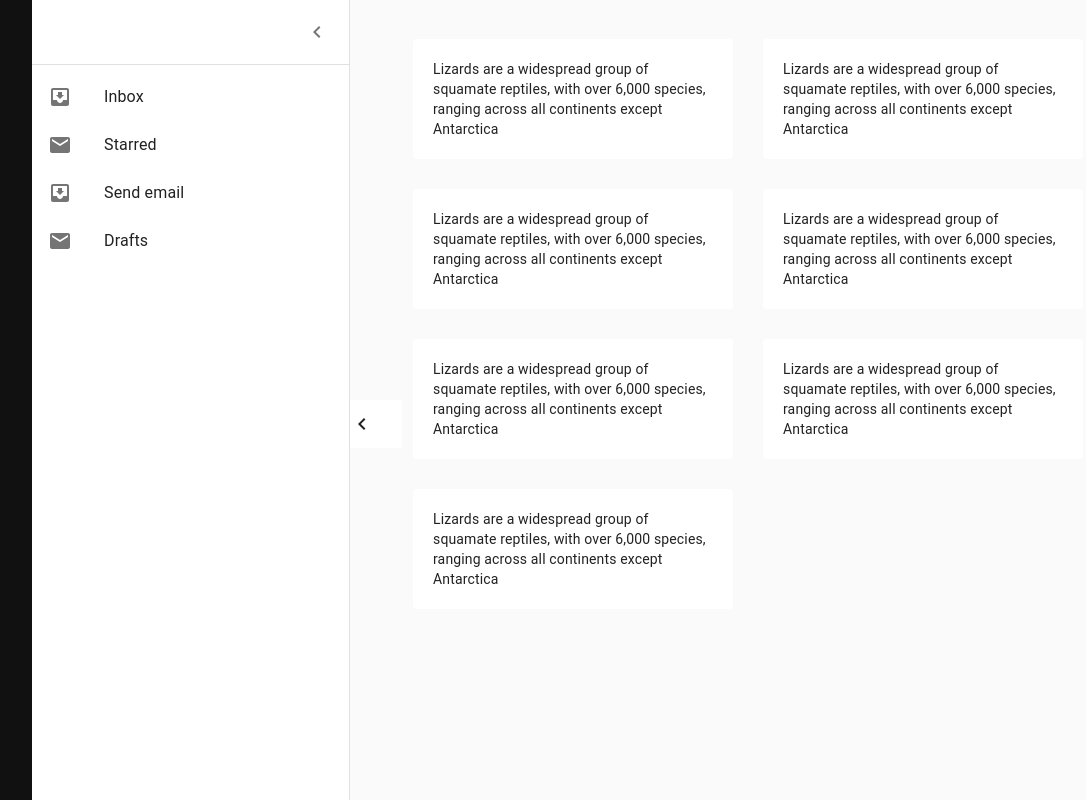
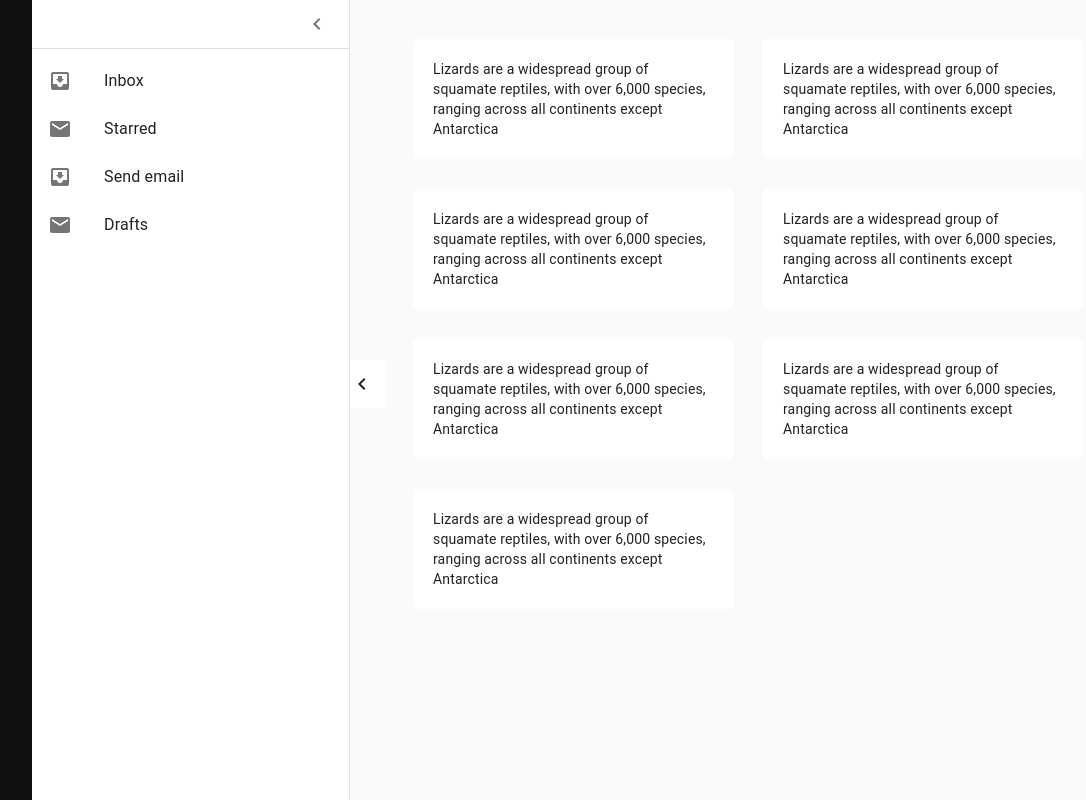
Before and after one commit to keh7264/next-carta, a Next.js app: page / in a window 1280 px wide. Shown: the whole page, without its empty margins (32-1118 px from the left). Built offline with nearby package versions, Linux system fonts and the light colour scheme.

Commit message:
material-ui makeStyles -> styled components로 변경

```diff
--- a/package.json
+++ b/package.json
@@ -8,7 +8,7 @@
     "start": "next start"
   },
   "dependencies": {
-    "@material-ui/core": "^4.10.2",
+    "@material-ui/core": "^4.11.0",
     "@material-ui/icons": "^4.9.1",
     "@types/styled-components": "^5.1.0",
     "axios": "^0.19.2",
@@ -30,7 +30,7 @@
     "@typescript-eslint/eslint-plugin": "^3.6.0",
     "@typescript-eslint/parser": "^3.6.0",
     "babel-eslint": "^10.1.0",
-    "babel-plugin-styled-components": "^1.10.7",
+    "babel-plugin-styled-components": "^1.11.1",
     "eslint": "^7.4.0",
     "eslint-config-airbnb": "^18.2.0",
     "eslint-config-prettier": "^6.11.0",
--- a/pages/_app.tsx
+++ b/pages/_app.tsx
@@ -1,8 +1,21 @@
 import CssBaseline from '@material-ui/core/CssBaseline';
+import {
+  createMuiTheme,
+  ThemeProvider as MuiThemeProvider,
+} from '@material-ui/core/styles';
 import Head from 'next/head';
 import { useEffect } from 'react';
+import { ThemeProvider } from 'styled-components';
 
 export default function MyApp({ Component, pageProps }) {
+  const customTheme = createMuiTheme({
+    palette: {
+      primary: {
+        main: '#3aa0b2',
+      },
+    },
+  });
+
   useEffect(() => {
     // Remove the server-side injected CSS.
     const jssStyles = document.querySelector('#jss-server-side');
@@ -22,7 +35,11 @@ export default function MyApp({ Component, pageProps }) {
       </Head>
       {/* CssBaseline kickstart an elegant, consistent, and simple baseline to build upon. */}
       <CssBaseline />
-      <Component {...pageProps} />
+      <MuiThemeProvider theme={customTheme}>
+        <ThemeProvider theme={customTheme}>
+          <Component {...pageProps} />
+        </ThemeProvider>
+      </MuiThemeProvider>
     </>
   );
 }
--- a/pages/index.tsx
+++ b/pages/index.tsx
@@ -1,124 +1,26 @@
-import clsx from 'clsx';
-import { makeStyles, useTheme } from '@material-ui/core/styles';
+import { Button, Container } from '@material-ui/core';
+import CssBaseline from '@material-ui/core/CssBaseline';
+import Divider from '@material-ui/core/Divider';
 import Drawer from '@material-ui/core/Drawer';
-import CssBaseline from '@material-ui/core/CssBaseline';
-import AppBar from '@material-ui/core/AppBar';
-import Toolbar from '@material-ui/core/Toolbar';
+import IconButton from '@material-ui/core/IconButton';
 import List from '@material-ui/core/List';
-import Typography from '@material-ui/core/Typography';
-import Divider from '@material-ui/core/Divider';
-import IconButton from '@material-ui/core/IconButton';
-import MenuIcon from '@material-ui/icons/Menu';
-import ChevronLeftIcon from '@material-ui/icons/ChevronLeftOutlined';
-import ChevronRightIcon from '@material-ui/icons/ChevronRightOutlined';
 import ListItem from '@material-ui/core/ListItem';
 import ListItemIcon from '@material-ui/core/ListItemIcon';
 import ListItemText from '@material-ui/core/ListItemText';
+import { useTheme } from '@material-ui/core/styles';
+import ChevronLeftIcon from '@material-ui/icons/ChevronLeftOutlined';
+import ChevronRightIcon from '@material-ui/icons/ChevronRightOutlined';
+import MailIcon from '@material-ui/icons/Mail';
 import InboxIcon from '@material-ui/icons/MoveToInbox';
-import MailIcon from '@material-ui/icons/Mail';
+import clsx from 'clsx';
+import Link from 'next/link';
 import { useState } from 'react';
-import { Box, Button, Container, Grid, Paper, Card } from '@material-ui/core';
-
-import Link from 'next/link';
+import styled from 'styled-components';
 
 const drawerWidth = 318;
 const navigationWidth = 64;
 
-const useStyles = makeStyles((theme) => ({
-  root: {
-    left: `${navigationWidth}px`,
-    top: 0,
-    display: 'flex',
-    flex: 1,
-  },
-  appBar: {
-    transition: theme.transitions.create(['margin', 'width'], {
-      easing: theme.transitions.easing.sharp,
-      duration: theme.transitions.duration.leavingScreen,
-    }),
-  },
-  appBarShift: {
-    width: `calc(100% - ${drawerWidth}px - ${navigationWidth}px)`,
-    marginLeft: drawerWidth,
-    transition: theme.transitions.create(['margin', 'width'], {
-      easing: theme.transitions.easing.easeOut,
-      duration: theme.transitions.duration.enteringScreen,
-    }),
-  },
-  menuButton: {
-    marginRight: theme.spacing(2),
-  },
-  hide: {
-    display: 'none',
-  },
-  drawer: {
-    width: drawerWidth,
-    flexShrink: 0,
-    overflow: 'hidden',
-  },
-  drawerOpen: {
-    left: navigationWidth,
-    width: drawerWidth,
-    transition: theme.transitions.create('left', {
-      easing: theme.transitions.easing.sharp,
-      duration: theme.transitions.duration.enteringScreen,
-    }),
-  },
-  drawerClose: {
-    left: navigationWidth - drawerWidth,
-    transition: theme.transitions.create('left', {
-      easing: theme.transitions.easing.sharp,
-      duration: theme.transitions.duration.leavingScreen,
-    }),
-    overflowX: 'hidden',
-    width: drawerWidth,
-  },
-  drawerPaper: {
-    width: drawerWidth,
-    left: `${navigationWidth}px`,
-  },
-  drawerHeader: {
-    display: 'flex',
-    alignItems: 'center',
-    padding: theme.spacing(0, 1),
-    // necessary for content to be below app bar
-    ...theme.mixins.toolbar,
-    justifyContent: 'flex-end',
-  },
-  content: {
-    flexGrow: 1,
-    padding: theme.spacing(3),
-    transition: theme.transitions.create('margin', {
-      easing: theme.transitions.easing.sharp,
-      duration: theme.transitions.duration.leavingScreen,
-    }),
-    marginLeft: -drawerWidth,
-  },
-  contentShift: {
-    transition: theme.transitions.create('margin', {
-      easing: theme.transitions.easing.easeOut,
-      duration: theme.transitions.duration.enteringScreen,
-    }),
-    marginLeft: 0,
-  },
-  drawerPull: {
-    display: 'inline-block',
-    position: 'fixed',
-    left: `${drawerWidth + navigationWidth}px`,
-    top: '50vh',
-    backgroundColor: 'rgb(255, 255, 255)',
-    transition: theme.transitions.create('left', {
-      easing: theme.transitions.easing.easeOut,
-      duration: theme.transitions.duration.enteringScreen,
-    }),
-  },
-  drawerPullhide: {
-    left: `${navigationWidth}px`,
-  },
-}));
-
 export default function Home() {
-  const classes = useStyles();
   const theme = useTheme();
   const [open, setOpen] = useState(true);
 
@@ -130,37 +32,29 @@ export default function Home() {
     setOpen(false);
   };
 
-  // onClick = { handleDrawerOpen };
   return (
     <Layout>
-      <div
-        style={{
-          height: '100vh',
-          width: '64px',
-          backgroundColor: '#111',
-          zIndex: 1300,
-        }}
-      >
+      <div className="navigation-bar">
         <Button />
       </div>
-      <div className={classes.root}>
+      <Wrapper>
         <CssBaseline />
-        <Drawer
-          className={clsx(classes.drawer, {
-            [classes.drawerOpen]: open,
-            [classes.drawerClose]: !open,
+        <DrawerEx
+          className={clsx('drawer', {
+            drawerOpen: open,
+            drawerClose: !open,
           })}
           classes={{
             paper: clsx({
-              [classes.drawerOpen]: open,
-              [classes.drawerClose]: !open,
+              drawerOpen: open,
+              drawerClose: !open,
             }),
           }}
           variant="permanent"
           anchor="left"
           open={open}
         >
-          <div className={classes.drawerHeader}>
+          <div className="drawerHeader">
             <IconButton onClick={handleDrawerClose}>
               {theme.direction === 'ltr' ? (
                 <ChevronLeftIcon />
@@ -182,10 +76,10 @@ export default function Home() {
               </ListItem>
             ))}
           </List>
-        </Drawer>
+        </DrawerEx>
         <div
-          className={clsx(classes.drawerPull, {
-            [classes.drawerPullhide]: !open,
+          className={clsx('drawerPull', {
+            drawerPullhide: !open,
           })}
         >
           <IconButton
@@ -193,14 +87,14 @@ export default function Home() {
             aria-label="open drawer"
             onClick={open ? handleDrawerClose : handleDrawerOpen}
             edge="start"
-            className={clsx(classes.menuButton)}
+            className={clsx('menuButton')}
           >
             {open ? <ChevronLeftIcon /> : <ChevronRightIcon />}
           </IconButton>
         </div>
         <main
-          className={clsx(classes.content, {
-            [classes.contentShift]: open,
+          className={clsx('content', {
+            contentShift: open,
           })}
         >
           <div>
@@ -236,16 +130,100 @@ export default function Home() {
             </ContainerEx>
           </div>
         </main>
-      </div>
+      </Wrapper>
     </Layout>
   );
 }
 
-import styled from 'styled-components';
-export const Layout = styled.div`
+const Layout = styled.div`
   display: flex;
   position: relative;
+
+  .navigation-bar {
+    height: 100vh;
+    width: 64px;
+    background-color: #111;
+    z-index: 1300;
+  }
 `;
+
+const Wrapper = styled.div`
+  left: ${navigationWidth}px;
+  top: 0;
+  display: flex;
+  flex: 1;
+
+  .drawerHeader {
+    display: flex;
+    align-items: center;
+    ${({ theme }) => `
+      padding: ${theme.spacing(0, 1)};
+    `}
+    justify-content: flex-end;
+  }
+
+  main.content {
+    margin-left: ${-drawerWidth}px;
+    flex-grow: 1;
+    flex: 1;
+    ${({ theme }) => `
+      padding: ${theme.spacing(3)}px;
+      transition: ${theme.transitions.create('margin', {
+        easing: theme.transitions.easing.sharp,
+        duration: theme.transitions.duration.leavingScreen,
+      })};`}
+
+    &.contentShift {
+      margin-left: 0;
+      ${({ theme }) => `
+      transition: ${theme.transitions.create('margin', {
+        easing: theme.transitions.easing.easeOut,
+        duration: theme.transitions.duration.enteringScreen,
+      })};`}
+    }
+  }
+
+  .drawerPull {
+    display: inline-block;
+    position: fixed;
+    left: ${drawerWidth + navigationWidth}px;
+    top: 45vh;
+    background-color: rgb(255, 255, 255);
+    ${({ theme }) => `
+    transition: ${theme.transitions.create('left', {
+      easing: theme.transitions.easing.easeOut,
+      duration: theme.transitions.duration.enteringScreen,
+    })};`}
+
+    &.drawerPullhide {
+      left: ${navigationWidth}px;
+    }
+  }
+`;
+
+const DrawerEx = styled(Drawer)`
+  left: ${navigationWidth}px;
+  width: ${drawerWidth}px;
+  flex-shrink: 0;
+  overflow: hidden;
+  ${({ theme }) => `
+    transition: ${theme.transitions.create('left', {
+      easing: theme.transitions.easing.sharp,
+      duration: theme.transitions.duration.enteringScreen,
+    })};`}
+
+  .drawerOpen {
+    left: ${navigationWidth}px;
+    width: ${drawerWidth}px;
+  }
+
+  .drawerClose {
+    left: ${navigationWidth - drawerWidth}px;
+    overflow-x: hidden;
+    width: ${drawerWidth}px;
+  }
+`;
+
 const ContainerEx = styled(Container)`
   margin: auto;
   display: flex;
```
Also changed, not shown: pages/_documents.tsx (+29 -4 lines), .babelrc, 1 other file (tests, documents, lock files or other folders).
